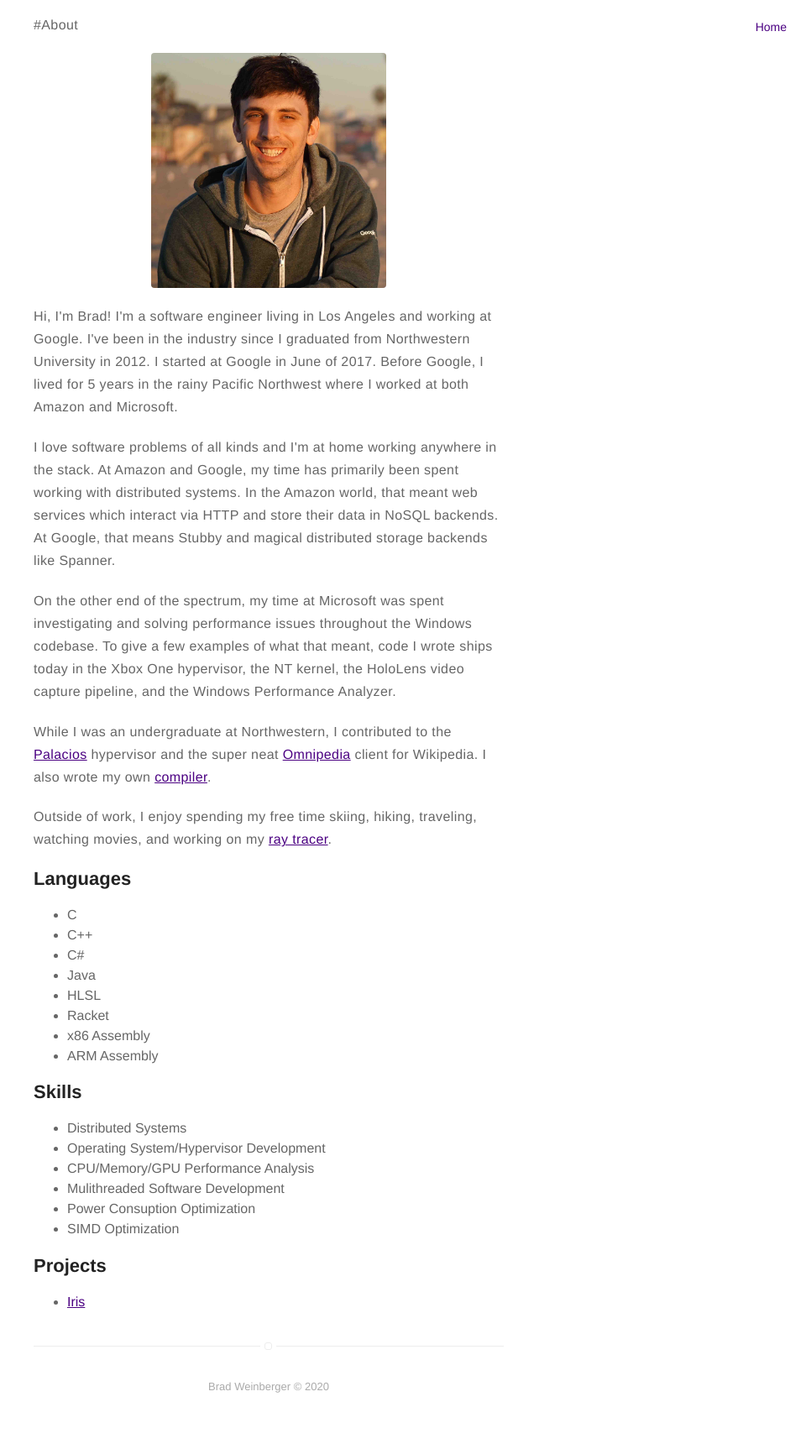
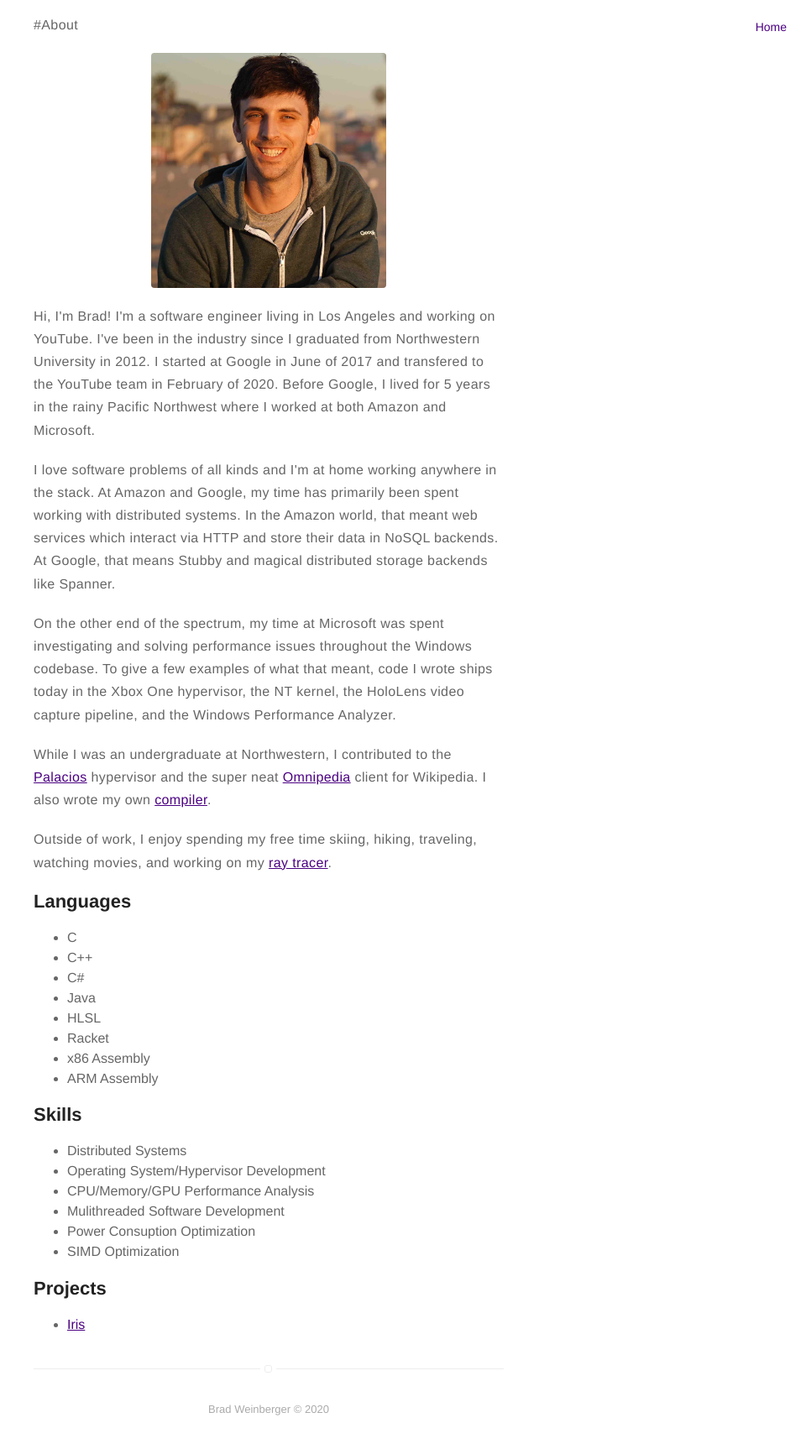
Before and after one commit to BradleyMarie/bradleymarie.github.io, a Jekyll site: the page built from about.md, in a window 1280 px wide. Shown: the whole page at 84% size, without its empty margins (320-1280 px from the left). Built offline with Jekyll 4.4.1, drawn with Linux system fonts in a browser that asks for light colours; before the commit the page ends 1699 px from its top, so only the background shows below that.

Commit message:
Update about.md

```diff
--- a/about.md
+++ b/about.md
@@ -11,10 +11,11 @@ img { width: 50%; margin: 0 auto; display: block; }
 
 ![Profile Image]({{ site.url }}/{{ site.picture }})
 
-<p>Hi, I'm Brad! I'm a software engineer living in Los Angeles and working at
-Google. I've been in the industry since I graduated from Northwestern University
-in 2012. I started at Google in June of 2017. Before Google, I lived for 5 years
-in the rainy Pacific Northwest where I worked at both Amazon and Microsoft.</p>
+<p>Hi, I'm Brad! I'm a software engineer living in Los Angeles and working on
+YouTube. I've been in the industry since I graduated from Northwestern University
+in 2012. I started at Google in June of 2017 and transfered to the YouTube team in
+February of 2020. Before Google, I lived for 5 years in the rainy Pacific Northwest
+where I worked at both Amazon and Microsoft.</p>
 
 <p>I love software problems of all kinds and I'm at home working anywhere in the
 stack. At Amazon and Google, my time has primarily been spent working with
```
